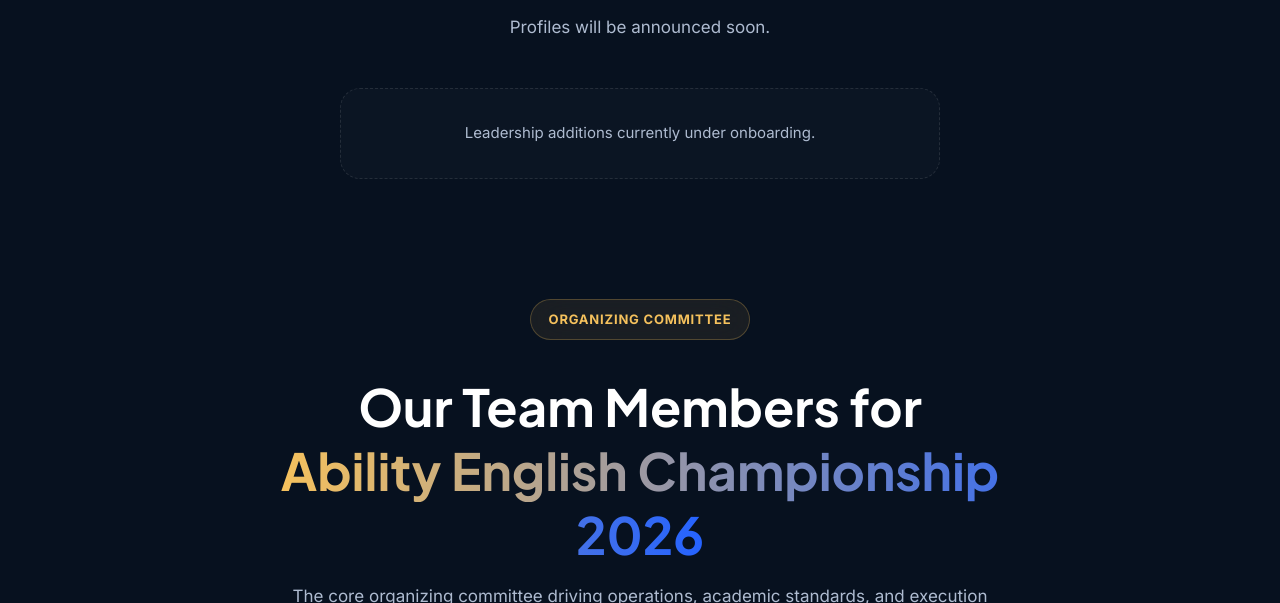
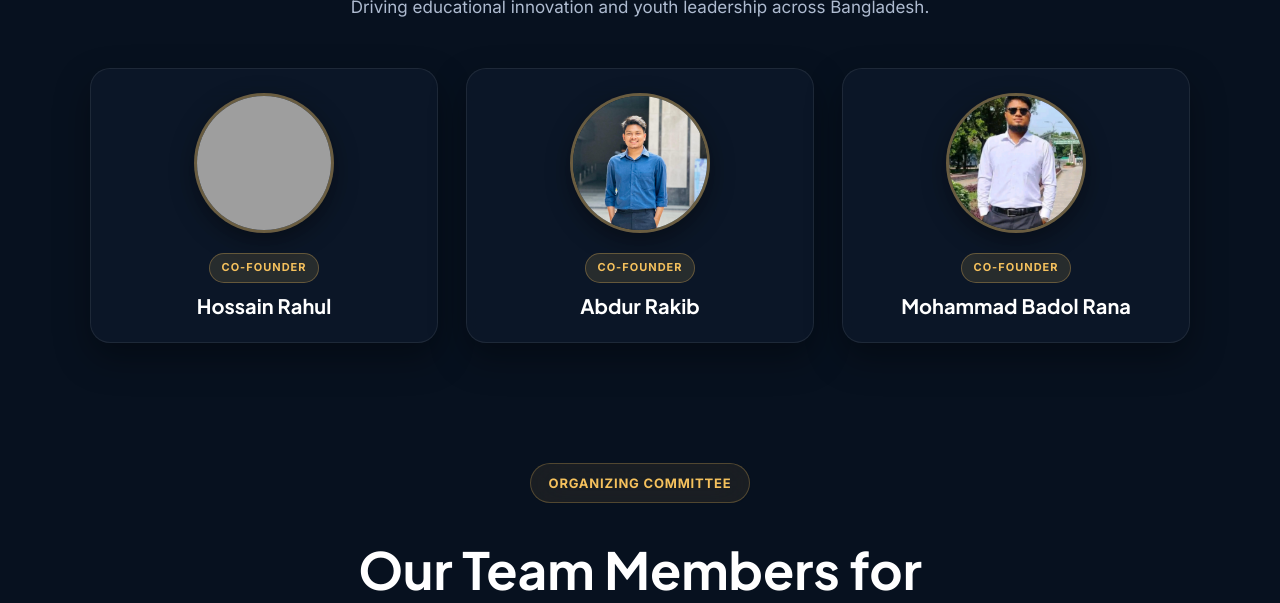
Before and after one commit to abilityofficial2026-boop/Ability, a plain HTML site: page team.html in a window 1280 px wide. Shown: the part 1109-1712 px from the top of the page. Drawn offline with Linux system fonts and the light colour scheme; grey boxes are pictures that could not be loaded.

Commit message:
Added Co-Founders section in one line to team page

```diff
--- a/assets/css/style.css
+++ b/assets/css/style.css
@@ -2658,3 +2658,79 @@ REGISTRATION FORM STYLES
     transform: translate(-50%, -50%) !important;
   }
 }
+/* ====================================================
+   CO-FOUNDERS ROW SECTION STYLES
+==================================================== */
+.cofounders-section {
+  padding: 40px 0 60px 0;
+}
+
+.cofounders-grid {
+  display: grid;
+  grid-template-columns: repeat(3, 1fr); /* 3 items strictly in 1 row */
+  gap: 28px;
+  max-width: 1100px;
+  margin: 30px auto 0 auto;
+}
+
+.cofounder-card {
+  background: rgba(16, 27, 45, 0.6);
+  border: 1px solid rgba(255, 255, 255, 0.08);
+  border-radius: 20px;
+  padding: 24px;
+  text-align: center;
+  backdrop-filter: blur(18px);
+  -webkit-backdrop-filter: blur(18px);
+  box-shadow: 0 15px 35px rgba(0, 0, 0, 0.35);
+  transition: transform 0.35s ease, border-color 0.35s ease;
+}
+
+.cofounder-card:hover {
+  transform: translateY(-6px);
+  border-color: rgba(245, 193, 93, 0.4);
+}
+
+.cofounder-img-box {
+  width: 140px;
+  height: 140px;
+  margin: 0 auto 18px auto;
+  border-radius: 50%;
+  overflow: hidden;
+  border: 3px solid rgba(245, 193, 93, 0.4);
+  box-shadow: 0 8px 24px rgba(0, 0, 0, 0.4);
+  background: #0d1b2e;
+}
+
+.cofounder-img-box img {
+  width: 100%;
+  height: 100%;
+  object-fit: cover;
+}
+
+.cofounder-badge {
+  display: inline-block;
+  background: rgba(245, 193, 93, 0.12);
+  color: var(--gold, #f5c15d);
+  border: 1px solid rgba(245, 193, 93, 0.3);
+  padding: 4px 12px;
+  border-radius: 999px;
+  font-size: 11px;
+  font-weight: 800;
+  letter-spacing: 1px;
+  margin-bottom: 10px;
+}
+
+.cofounder-info h3 {
+  font-size: 1.25rem !important;
+  color: #ffffff !important;
+  font-weight: 700 !important;
+  letter-spacing: 0px !important;
+}
+
+/* Mobile Responsiveness */
+@media (max-width: 820px) {
+  .cofounders-grid {
+    grid-template-columns: 1fr; /* Stack cleanly on mobile phones */
+    max-width: 360px;
+  }
+}
--- a/team.html
+++ b/team.html
@@ -96,16 +96,48 @@
         </div>
     </section>
 
-    <!-- ================= CO-FOUNDERS PANEL ================= -->
-    <section class="team-panel reveal" id="co-founders">
+<!-- ================= CO-FOUNDERS SECTION ================= -->
+    <section class="cofounders-section reveal">
         <div class="container">
             <div class="section-heading center">
-                <span class="section-tag">EXECUTIVE BOARD</span>
-                <h2>Co-Founders <span>Panel</span></h2>
-                <p>Profiles will be announced soon.</p>
+                <span class="section-tag">EXECUTIVE LEADERSHIP</span>
+                <h2>Co-Founders of <span>ABILITY</span></h2>
+                <p>Driving educational innovation and youth leadership across Bangladesh.</p>
             </div>
-            <div class="empty-panel-notice">
-                <p>Leadership additions currently under onboarding.</p>
+
+            <div class="cofounders-grid">
+                <!-- CO-FOUNDER 1: Hossain Rahul -->
+                <div class="cofounder-card">
+                    <div class="cofounder-img-box">
+                        <img src="assets/images/rahul.png" alt="Hossain Rahul">
+                    </div>
+                    <div class="cofounder-info">
+                        <span class="cofounder-badge">CO-FOUNDER</span>
+                        <h3>Hossain Rahul</h3>
+                    </div>
+                </div>
+
+                <!-- CO-FOUNDER 2: Abdur Rakib -->
+                <div class="cofounder-card">
+                    <div class="cofounder-img-box">
+                        <img src="assets/images/Rakib.jpeg" alt="Abdur Rakib">
+                    </div>
+                    <div class="cofounder-info">
+                        <span class="cofounder-badge">CO-FOUNDER</span>
+                        <h3>Abdur Rakib</h3>
+                    </div>
+                </div>
+
+                <!-- CO-FOUNDER 3: Mohammad Badol Rana -->
+                <div class="cofounder-card">
+                    <div class="cofounder-img-box">
+                        <img src="assets/images/Badol.jpeg" alt="Mohammad Badol Rana">
+                    </div>
+                    <div class="cofounder-info">
+                        <span class="cofounder-badge">CO-FOUNDER</span>
+                        <h3>Mohammad Badol Rana</h3>
+                    </div>
+                </div>
             </div>
         </div>
     </section>
```
Also changed, not shown: assets/images/Badol.jpeg (added), assets/images/Rakib.jpeg (added), 1 other file.
